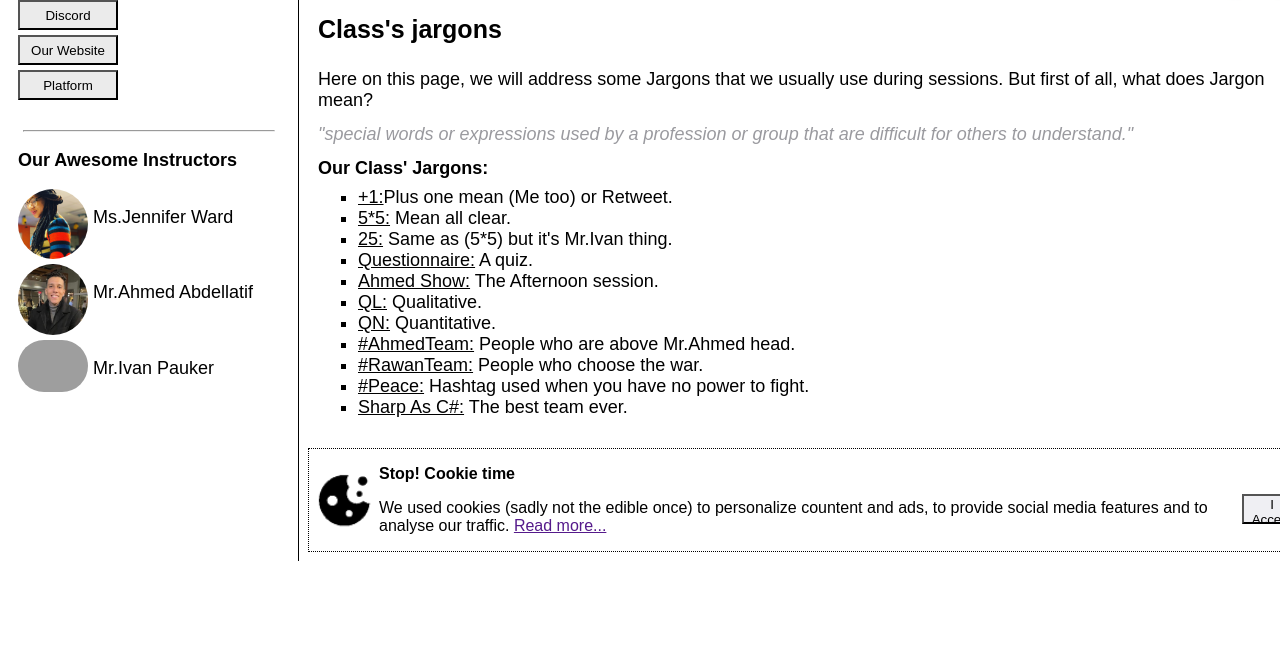
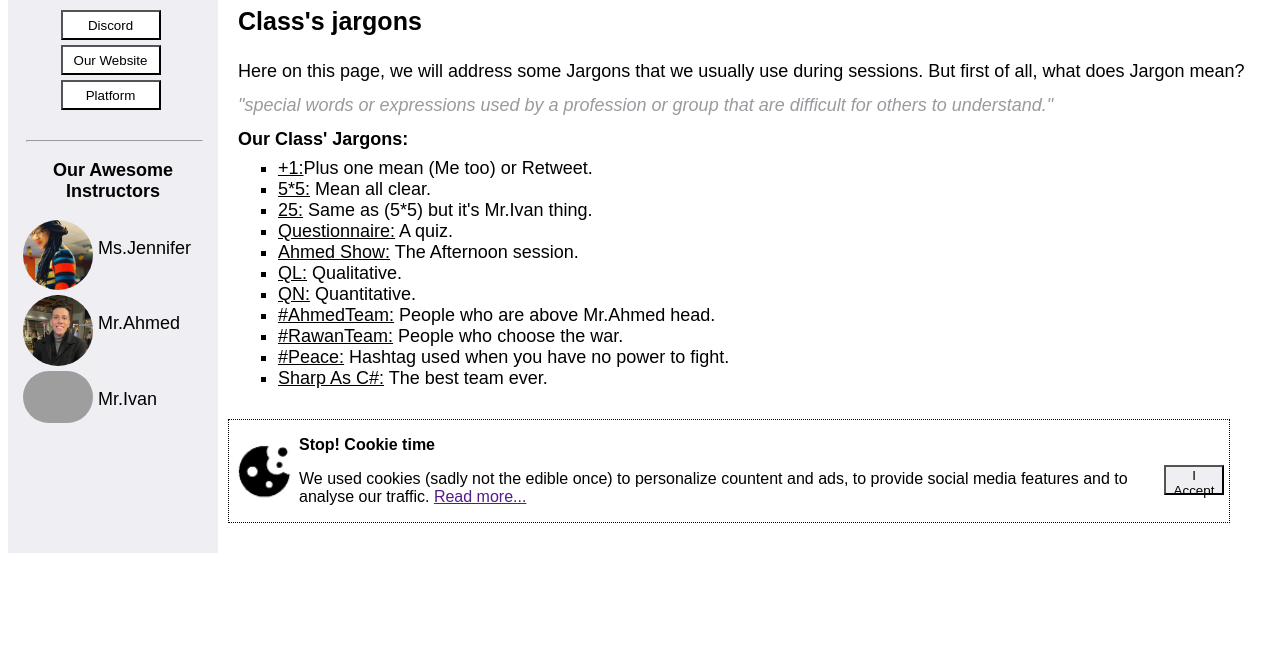
Before and after one commit to AfnanAlamrad/Our-Awesome-Class, a plain HTML site: page index.html in a window 1280 px wide. Shown: the part 147-800 px from the top of the page. Drawn offline with nearby package versions, Linux system fonts and the light colour scheme; grey boxes are pictures that could not be loaded; a web font is replaced by a local one.

Commit message:
second commit

```diff
--- a/index.html
+++ b/index.html
@@ -36,17 +36,17 @@
             <p>Our Awesome Instructors</p>
             <div class="msJenn">
                 <img class="profile" src="msJenn.jpg" alt="MsJenn">
-                <p>Ms.Jennifer Ward</p>
+                <p>Ms.Jennifer</p>
             </div>
 
             <div class="mrAhmed">
                 <img class="profile" src="mrAhmed.jpg" alt="MrAhmed">
-                <p>Mr.Ahmed Abdellatif</p>
+                <p>Mr.Ahmed</p>
             </div>
 
             <div class="mrIvan">
                 <img class="profile" src="mrIvan.jpg" alt="MrIvan">
-                <p>Mr.Ivan Pauker</p>
+                <p>Mr.Ivan</p>
             </div>
         </div>
 
--- a/style.css
+++ b/style.css
@@ -27,22 +27,24 @@ h1 {
 }
 
 .Side-bar {
-    border-right: solid 1px black;
-    width: 280px;
+    padding-top: 10px;
+    width: 210px;
     font-family: 'Signika Negative', sans-serif;
     font-size: 18px;
     font-weight: bold;
-    padding-left: 10px;
+    text-align: center;
     height: 600px;
+    background-color: rgb(239, 239, 243);
 }
 
 
 .links {
     display: block;
-    background-color: rgb(235, 235, 235);
+    background-color: rgb(255, 255, 255);
     width: 100px;
     height: 30px;
     margin-top: 5px;
+    margin-left: 25%;
 }
 
 .links > a {
@@ -51,8 +53,8 @@ h1 {
 }
 
 hr {
-    width: 250px;
-    margin-left: 5px;
+    width: 175px;
+    margin-left: 18px;
     margin-top: 30px;
 }
 
@@ -60,6 +62,7 @@ hr {
     width: 70px;
     border-radius: 70px;
     margin-bottom: 5px;
+    margin-left: 15px;
 }
 
 .msJenn {
@@ -90,8 +93,8 @@ hr {
 }
 
 .content {
-    width: 1000px;
-    margin-left: 300px;
+    width: 1100px;
+    margin-left: 220px;
     margin-top: -615px;
     font-family: 'Signika Negative', sans-serif;
 }
@@ -117,7 +120,7 @@ hr {
 
 .like {
     width: 100px;
-    padding-left: 580px;
+    padding-left: 680px;
     padding-top: 10px;
 }
 
@@ -158,6 +161,7 @@ ul {
     border: dotted 1px black;
     display: flex;
     margin-top: 30px;
+    width: 1000px;
 }
 
 .cookie {
```
